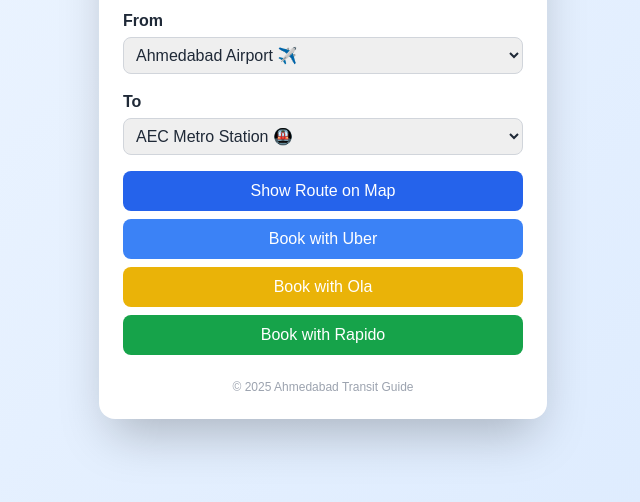
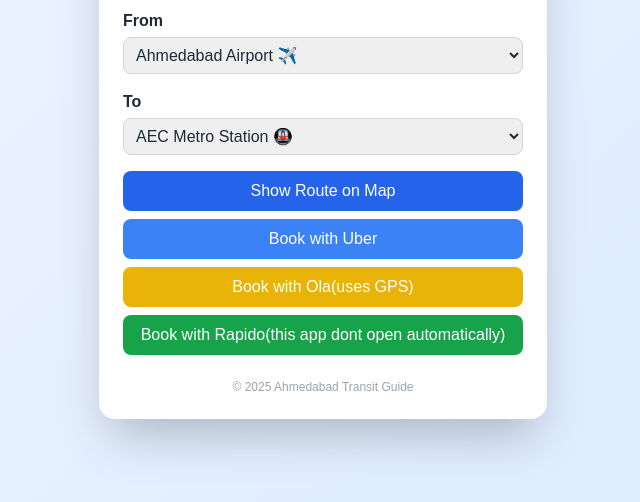
Before and after one commit to Mjrocks3099/ahemdabad-tour-planner, a plain HTML site: page index.html in a window 1280 px wide. Shown: the part 260-762 px from the top of the page, without its empty margins (317-957 px from the left). Drawn offline with nearby package versions, Linux system fonts and the light colour scheme.

Commit message:
Update button labels for Ola and Rapido

```diff
--- a/index.html
+++ b/index.html
@@ -51,8 +51,8 @@
     <div class="grid grid-cols-1 gap-2">
       <button id="showRoute" class="bg-blue-600 text-white py-2 rounded-lg hover:bg-blue-700 text-center">Show Route on Map</button>
       <button id="bookUber" class="bg-blue-500 text-white py-2 rounded-lg hover:bg-blue-600 text-center">Book with Uber</button>
-      <button id="bookOla" class="bg-yellow-500 text-white py-2 rounded-lg hover:bg-yellow-600 text-center">Book with Ola</button>
-      <button id="bookRapido" class="bg-green-600 text-white py-2 rounded-lg hover:bg-green-700 text-center">Book with Rapido</button>
+      <button id="bookOla" class="bg-yellow-500 text-white py-2 rounded-lg hover:bg-yellow-600 text-center">Book with Ola(uses GPS)</button>
+      <button id="bookRapido" class="bg-green-600 text-white py-2 rounded-lg hover:bg-green-700 text-center">Book with Rapido(this app dont open automatically)</button>
     </div>
 
     <!-- 📊 Info -->
```
